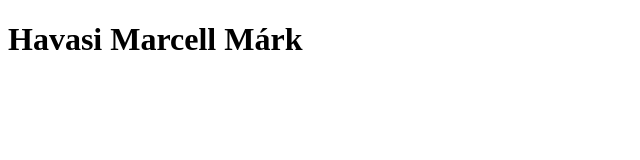
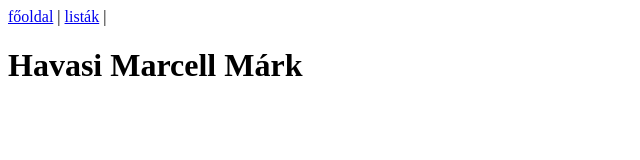
Before and after one commit to Havasi248/IKT, a plain HTML site: page index.html in a window 1280 px wide. Shown: the whole page, without its empty margins (0-640 px from the left). Drawn offline with Linux system fonts and the light colour scheme.

Commit message:
index.html

```diff
--- a/index.html
+++ b/index.html
@@ -6,6 +6,10 @@
     <title>weboldaloam</title>
 </head>
 <body>
+    <nav>
+        <a href="index.html">főoldal</a> |
+        <a href="lista.html">listák</a>  |
+    </nav>
     <h1>Havasi Marcell Márk</h1>
 </body>
 </html>
```
